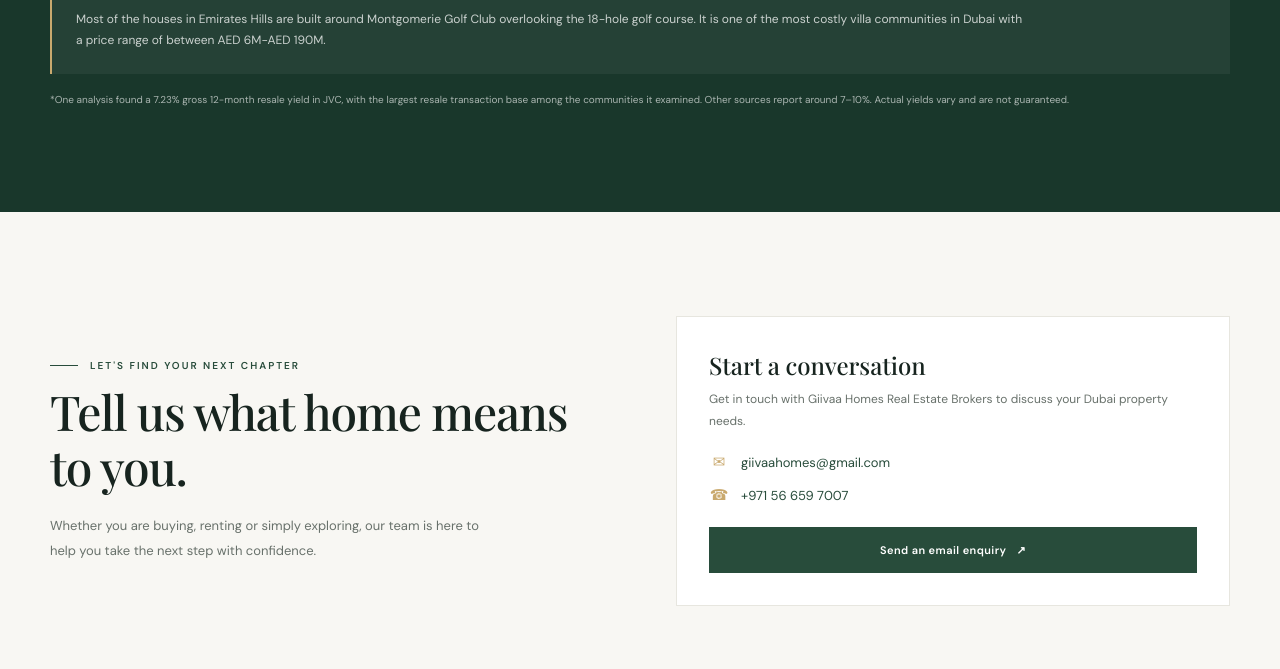
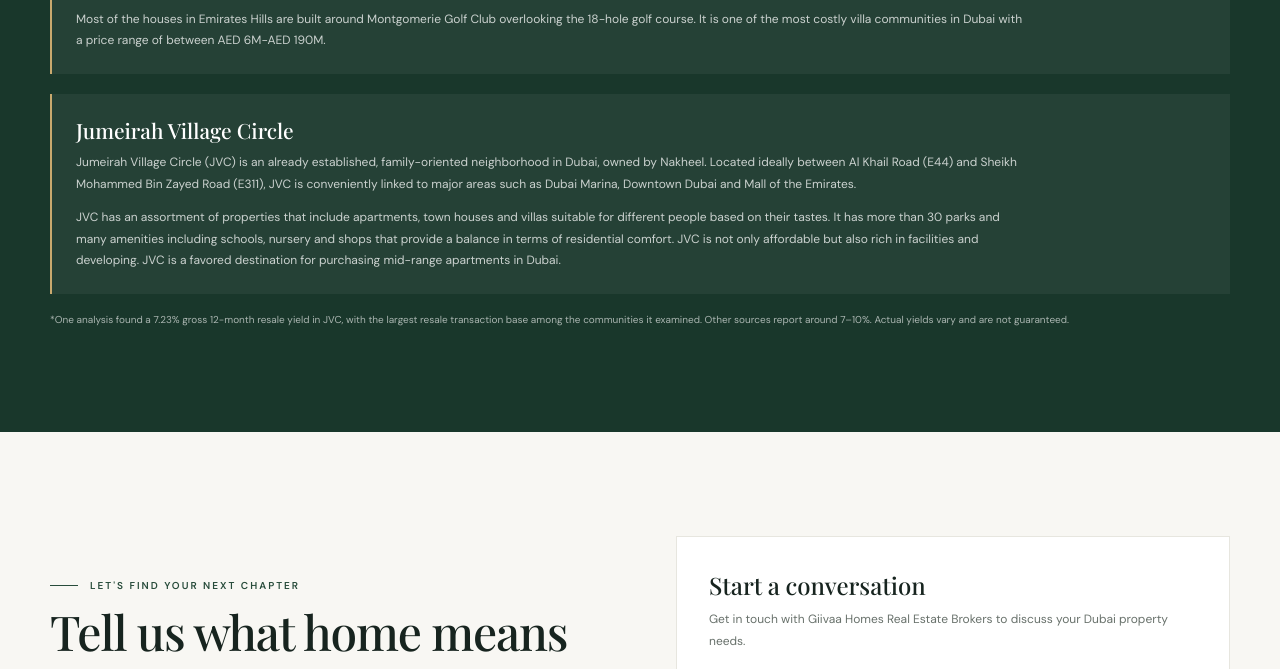
Before and after one commit to hineshthakkar/Giivaa-Homes, a plain HTML site: page index.html in a window 1280 px wide. Shown: the part 3517-4186 px from the top of the page. Drawn offline with nearby package versions, Linux system fonts and the light colour scheme.

Commit message:
Add JVC area details
Co-authored-by: Copilot <223556219+Copilot@users.noreply.github.com>

```diff
--- a/index.html
+++ b/index.html
@@ -369,7 +369,7 @@
           <a class="area-card" href="#palm-details"><img src="https://images.unsplash.com/photo-1519046904884-53103b34b206?auto=format&amp;fit=crop&amp;w=700&amp;q=75" alt="" loading="lazy"><div><h3>Palm Jumeirah</h3><p>Waterfront living, island calm</p></div></a>
           <a class="area-card" href="#marina-details"><img src="https://images.unsplash.com/photo-1511818966892-d7d671e672a2?auto=format&amp;fit=crop&amp;w=700&amp;q=75" alt="" loading="lazy"><div><h3>Dubai Marina</h3><p>Waterside walks, city life</p></div></a>
           <a class="area-card" href="#emirates-hills-details"><img src="https://images.unsplash.com/photo-1600607687939-ce8a6c25118c?auto=format&amp;fit=crop&amp;w=700&amp;q=75" alt="" loading="lazy"><div><h3>Emirates Hills</h3><p>Space, privacy, greenery</p></div></a>
-          <a class="area-card" href="#contact" aria-label="Enquire about Jumeirah Village Circle"><img src="JVC.webp" alt="Aerial view of Jumeirah Village Circle's residential community" loading="lazy"><div><h3>Jumeirah Village Circle</h3><p>Studio &amp; 1-bed demand · 7.23%* gross yield</p></div></a>
+          <a class="area-card" href="#jvc-details" aria-label="Explore Jumeirah Village Circle"><img src="JVC.webp" alt="Aerial view of Jumeirah Village Circle's residential community" loading="lazy"><div><h3>Jumeirah Village Circle</h3><p>Studio &amp; 1-bed demand · 7.23%* gross yield</p></div></a>
         </div>
         <article class="area-detail" id="downtown-details">
           <h3>Downtown Dubai</h3>
@@ -387,6 +387,11 @@
           <h3>Emirates Hills</h3>
           <p>Emirates Hills is an exclusive gated community that is part of Emaar Properties. It is one of the projects of Emirates Living Projects located near The Meadows, The Springs, and The Lakes. This project has been inspired by Beverly Hills of the USA, and this is the epitome of luxury living. One of the unique features about this community is that it is one of the first freehold property developments in Dubai, which enables expatriates to own a house in a premium neighborhood in the UAE.</p>
           <p>Most of the houses in Emirates Hills are built around Montgomerie Golf Club overlooking the 18-hole golf course. It is one of the most costly villa communities in Dubai with a price range of between AED 6M-AED 190M.</p>
+        </article>
+        <article class="area-detail" id="jvc-details">
+          <h3>Jumeirah Village Circle</h3>
+          <p>Jumeirah Village Circle (JVC) is an already established, family-oriented neighborhood in Dubai, owned by Nakheel. Located ideally between Al Khail Road (E44) and Sheikh Mohammed Bin Zayed Road (E311), JVC is conveniently linked to major areas such as Dubai Marina, Downtown Dubai and Mall of the Emirates.</p>
+          <p>JVC has an assortment of properties that include apartments, town houses and villas suitable for different people based on their tastes. It has more than 30 parks and many amenities including schools, nursery and shops that provide a balance in terms of residential comfort. JVC is not only affordable but also rich in facilities and developing. JVC is a favored destination for purchasing mid-range apartments in Dubai.</p>
         </article>
         <p class="disclaimer">*One analysis found a 7.23% gross 12-month resale yield in JVC, with the largest resale transaction base among the communities it examined. Other sources report around 7–10%. Actual yields vary and are not guaranteed.</p>
       </div>
```
